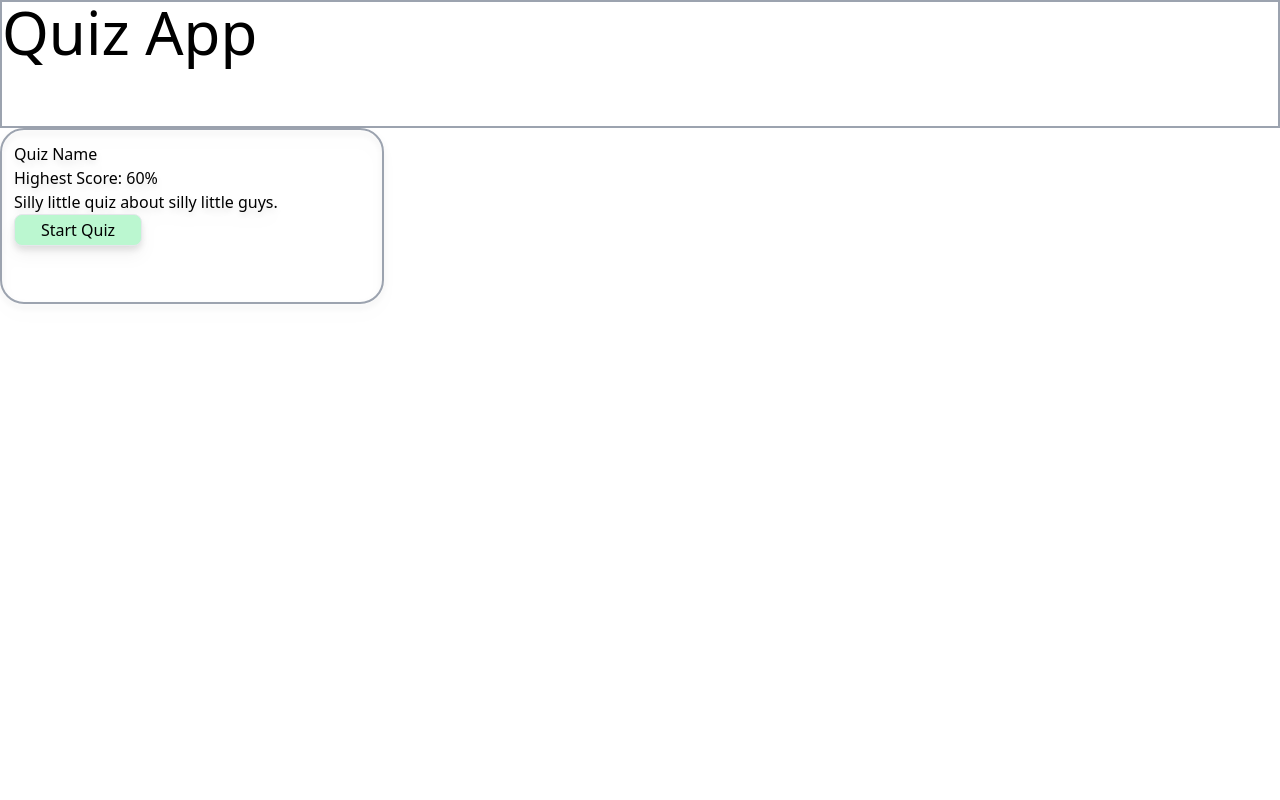
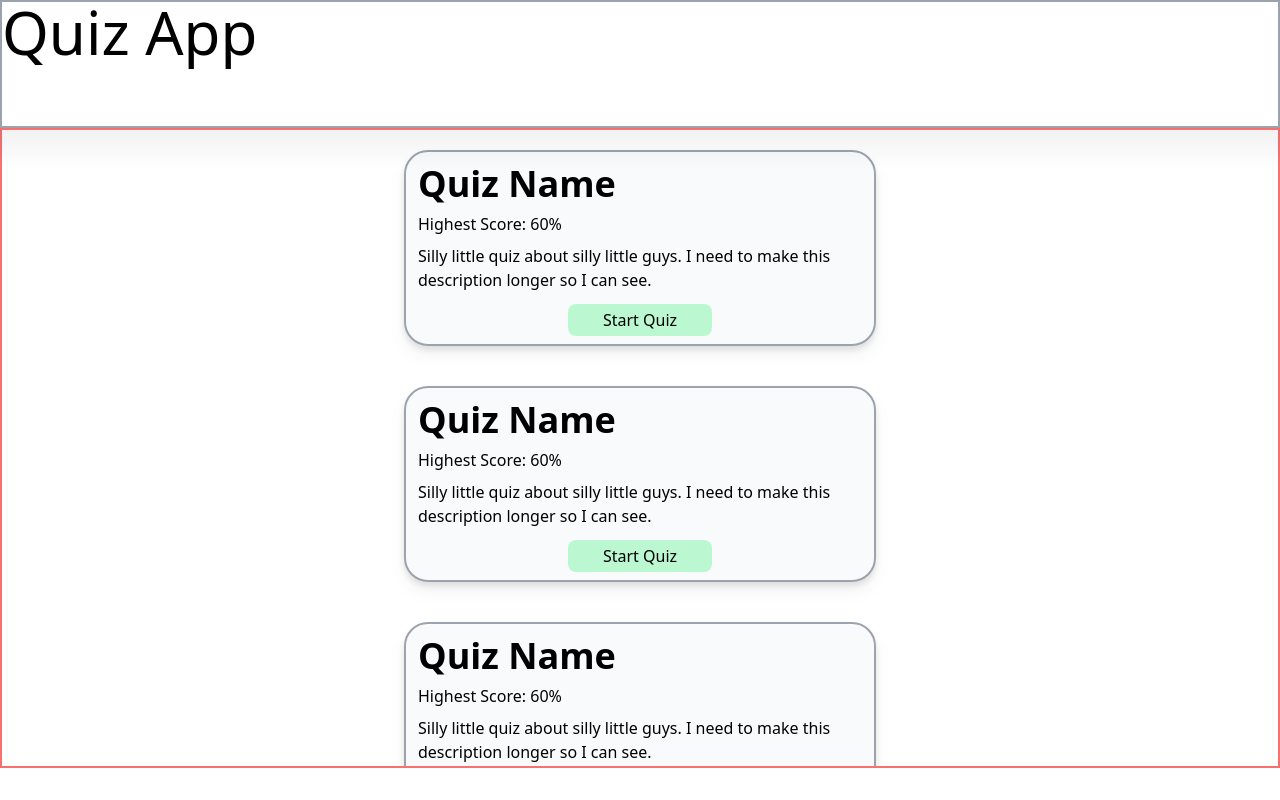
Before and after one commit to Clair3M/ENGAmbitionQuizApp, a React (Vite) app: page / in a window 1280 px wide. Built offline with nearby package versions, Linux system fonts and the light colour scheme.

Commit message:
we're getting there

```diff
--- a/src/components/Header.tsx
+++ b/src/components/Header.tsx
@@ -3,8 +3,8 @@ import '../output.css'
 function Header() {
 
     return (
-        <div className="border-gray-400 border-solid border-2 w-full h-32">
-            <h1 className="text-6xl">Quiz App</h1>
+        <div className="border-gray-400 border-solid border-2 w-full h-32 align-bottom">
+            <h1 className="text-6xl ">Quiz App</h1>
         </div>
     );
 }
--- a/src/components/QuizPreview.tsx
+++ b/src/components/QuizPreview.tsx
@@ -3,11 +3,17 @@ import '../output.css'
 function QuizPreview() {
 
     return (
-        <div className="border-2 border-solid border-gray-400 rounded-3xl w-96 h-44 p-3 drop-shadow-lg">
-            <h2>Quiz Name</h2>
-            <p>Highest Score: 60%</p>
-            <p>Silly little quiz about silly little guys.</p>
-            <button>Start Quiz</button>
+        <div className='w-preview max-w-19/20 h-auto p-5'>
+            <div className="bg-gray-50 border-2 border-solid border-gray-400 rounded-3xl w-full h-full p-2 drop-shadow-lg flex flex-col">
+                <h2 className='text-4xl font-semibold p-1'>Quiz Name</h2>
+                <p className='p-1'>Highest Score: 60%</p>
+                <div className='p-1'>
+                    <p className='h-14'>Silly little quiz about silly little guys. I need to make this description longer so I can see.</p>
+                </div>
+                <div className='flex justify-center'>
+                    <button>Start Quiz</button>
+                </div>
+            </div>
         </div>
     );
 }
--- /dev/null
+++ b/src/components/QuizPreviewContainer.tsx
@@ -0,0 +1,16 @@
+import '../output.css'
+import QuizPreview from './QuizPreview';
+
+function QuizPreviewContainer() {
+
+    return (
+        <div className="bg-white border-2 border-solid border-red-400 h-preview-container w-full flex flex-col justify-items-start items-center overflow-auto">
+            <QuizPreview />
+            <QuizPreview />
+            <QuizPreview />
+            <div className='bg-gradient-to-b from-black/5 to-transparent absolute left-0 w-full h-10'/>
+        </div>
+    );
+}
+
+export default QuizPreviewContainer;
--- a/src/input.css
+++ b/src/input.css
@@ -4,6 +4,21 @@
 
 @layer base {
     button {
-        @apply border bg-green-200 rounded-lg h-8 w-32 object-center
+        @apply bg-green-200 rounded-lg h-8 w-36 font-medium
+    }
+    button:hover {
+        @apply bg-green-300
     }
 }
+
+.max-w-19\/20 {
+    max-width: 95%;
+}
+
+.w-preview {
+    width: 32rem;
+}
+
+.h-preview-container {
+    height: 40rem;
+}
--- a/src/main.tsx
+++ b/src/main.tsx
@@ -4,10 +4,11 @@ import ReactDOM from 'react-dom/client'
 import Header from './components/Header.tsx'
 import './output.css'
 import QuizPreview from './components/QuizPreview.tsx'
+import QuizPreviewContainer from './components/QuizPreviewContainer.tsx'
 
 ReactDOM.createRoot(document.getElementById('root')!).render(
   <React.StrictMode>
     <Header />
-    <QuizPreview />
+    <QuizPreviewContainer />
   </React.StrictMode>,
 )
--- a/src/output.css
+++ b/src/output.css
@@ -446,13 +446,16 @@ video {
 
 button {
   height: 2rem;
-  width: 8rem;
+  width: 9rem;
   border-radius: 0.5rem;
-  border-width: 1px;
   --tw-bg-opacity: 1;
   background-color: rgb(187 247 208 / var(--tw-bg-opacity));
-  -o-object-position: center;
-     object-position: center;
+  font-weight: 500;
+}
+
+button:hover {
+  --tw-bg-opacity: 1;
+  background-color: rgb(134 239 172 / var(--tw-bg-opacity));
 }
 
 *, ::before, ::after {
@@ -555,20 +558,76 @@ button {
   --tw-backdrop-sepia:  ;
 }
 
+.absolute {
+  position: absolute;
+}
+
+.left-0 {
+  left: 0px;
+}
+
+.top-0 {
+  top: 0px;
+}
+
+.flex {
+  display: flex;
+}
+
+.h-14 {
+  height: 3.5rem;
+}
+
 .h-32 {
   height: 8rem;
 }
 
-.h-44 {
-  height: 11rem;
+.h-screen {
+  height: 100vh;
 }
 
-.w-96 {
-  width: 24rem;
+.h-full {
+  height: 100%;
+}
+
+.h-12 {
+  height: 3rem;
+}
+
+.h-10 {
+  height: 2.5rem;
+}
+
+.h-auto {
+  height: auto;
 }
 
 .w-full {
   width: 100%;
+}
+
+.flex-col {
+  flex-direction: column;
+}
+
+.items-center {
+  align-items: center;
+}
+
+.justify-center {
+  justify-content: center;
+}
+
+.justify-items-start {
+  justify-items: start;
+}
+
+.overflow-auto {
+  overflow: auto;
+}
+
+.overflow-scroll {
+  overflow: scroll;
 }
 
 .rounded-3xl {
@@ -588,13 +647,101 @@ button {
   border-color: rgb(156 163 175 / var(--tw-border-opacity));
 }
 
+.border-red-400 {
+  --tw-border-opacity: 1;
+  border-color: rgb(248 113 113 / var(--tw-border-opacity));
+}
+
+.bg-gray-50 {
+  --tw-bg-opacity: 1;
+  background-color: rgb(249 250 251 / var(--tw-bg-opacity));
+}
+
 .bg-white {
   --tw-bg-opacity: 1;
   background-color: rgb(255 255 255 / var(--tw-bg-opacity));
 }
 
-.p-3 {
-  padding: 0.75rem;
+.bg-black {
+  --tw-bg-opacity: 1;
+  background-color: rgb(0 0 0 / var(--tw-bg-opacity));
+}
+
+.bg-black\/30 {
+  background-color: rgb(0 0 0 / 0.3);
+}
+
+.bg-gradient-to-r {
+  background-image: linear-gradient(to right, var(--tw-gradient-stops));
+}
+
+.bg-gradient-to-b {
+  background-image: linear-gradient(to bottom, var(--tw-gradient-stops));
+}
+
+.from-cyan-500 {
+  --tw-gradient-from: #06b6d4 var(--tw-gradient-from-position);
+  --tw-gradient-to: rgb(6 182 212 / 0) var(--tw-gradient-to-position);
+  --tw-gradient-stops: var(--tw-gradient-from), var(--tw-gradient-to);
+}
+
+.from-black {
+  --tw-gradient-from: #000 var(--tw-gradient-from-position);
+  --tw-gradient-to: rgb(0 0 0 / 0) var(--tw-gradient-to-position);
+  --tw-gradient-stops: var(--tw-gradient-from), var(--tw-gradient-to);
+}
+
+.from-black\/30 {
+  --tw-gradient-from: rgb(0 0 0 / 0.3) var(--tw-gradient-from-position);
+  --tw-gradient-to: rgb(0 0 0 / 0) var(--tw-gradient-to-position);
+  --tw-gradient-stops: var(--tw-gradient-from), var(--tw-gradient-to);
+}
+
+.from-black\/20 {
+  --tw-gradient-from: rgb(0 0 0 / 0.2) var(--tw-gradient-from-position);
+  --tw-gradient-to: rgb(0 0 0 / 0) var(--tw-gradient-to-position);
+  --tw-gradient-stops: var(--tw-gradient-from), var(--tw-gradient-to);
+}
+
+.from-black\/10 {
+  --tw-gradient-from: rgb(0 0 0 / 0.1) var(--tw-gradient-from-position);
+  --tw-gradient-to: rgb(0 0 0 / 0) var(--tw-gradient-to-position);
+  --tw-gradient-stops: var(--tw-gradient-from), var(--tw-gradient-to);
+}
+
+.from-black\/5 {
+  --tw-gradient-from: rgb(0 0 0 / 0.05) var(--tw-gradient-from-position);
+  --tw-gradient-to: rgb(0 0 0 / 0) var(--tw-gradient-to-position);
+  --tw-gradient-stops: var(--tw-gradient-from), var(--tw-gradient-to);
+}
+
+.to-blue-500 {
+  --tw-gradient-to: #3b82f6 var(--tw-gradient-to-position);
+}
+
+.to-transparent {
+  --tw-gradient-to: transparent var(--tw-gradient-to-position);
+}
+
+.p-1 {
+  padding: 0.25rem;
+}
+
+.p-2 {
+  padding: 0.5rem;
+}
+
+.p-5 {
+  padding: 1.25rem;
+}
+
+.align-bottom {
+  vertical-align: bottom;
+}
+
+.text-4xl {
+  font-size: 2.25rem;
+  line-height: 2.5rem;
 }
 
 .text-6xl {
@@ -602,7 +749,23 @@ button {
   line-height: 1;
 }
 
+.font-semibold {
+  font-weight: 600;
+}
+
 .drop-shadow-lg {
   --tw-drop-shadow: drop-shadow(0 10px 8px rgb(0 0 0 / 0.04)) drop-shadow(0 4px 3px rgb(0 0 0 / 0.1));
   filter: var(--tw-blur) var(--tw-brightness) var(--tw-contrast) var(--tw-grayscale) var(--tw-hue-rotate) var(--tw-invert) var(--tw-saturate) var(--tw-sepia) var(--tw-drop-shadow);
 }
+
+.max-w-19\/20 {
+  max-width: 95%;
+}
+
+.w-preview {
+  width: 32rem;
+}
+
+.h-preview-container {
+  height: 40rem;
+}
```
